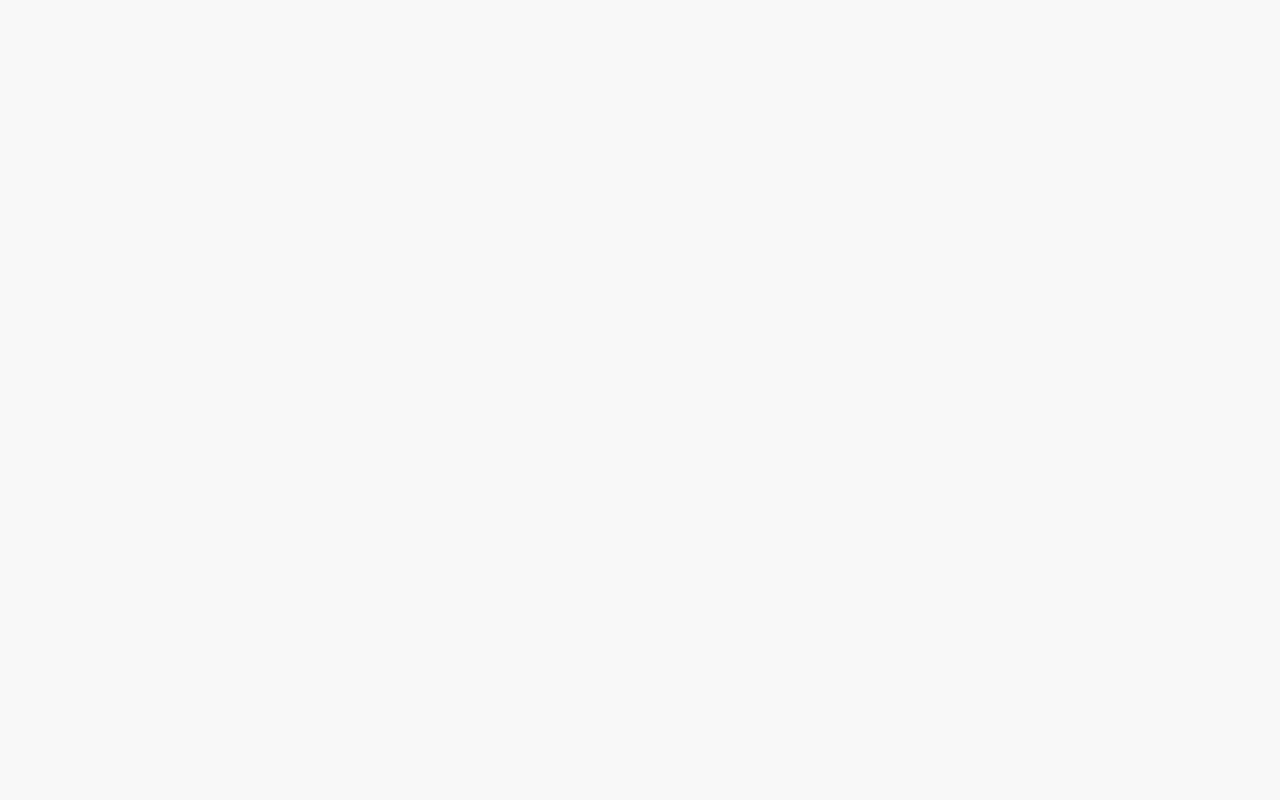
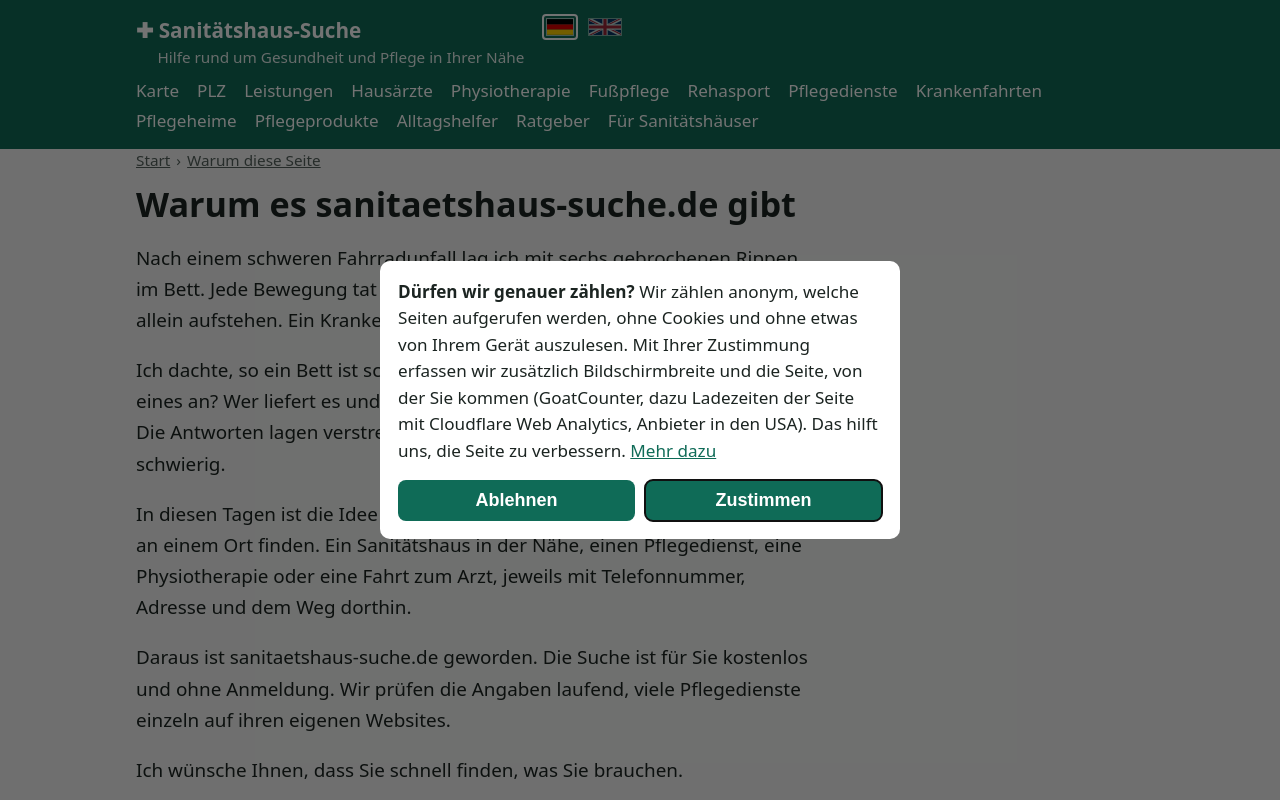
Before and after one commit to seeger2000-collab/sanitaetshaus-verzeichnis, an Astro site: page /warum in a window 1280 px wide. Before the commit this address had no page. Shown: the top 800 px of the page. Built offline with nearby package versions, Linux system fonts and the light colour scheme; Astro itself is replaced by a stand-in of ours.

Commit message:
Neue Seite „Warum es sanitaetshaus-suche.de gibt“ (Text von JS freigegeben), Link im Fußbereich neben dem Impressum
Co-Authored-By: Claude Opus 5.5 <noreply@anthropic.com>
Claude-Session: https://claude.ai/code/session_017JWXoH7pwPkKmuR6HrCrnx

```diff
--- a/src/layouts/Base.astro
+++ b/src/layouts/Base.astro
@@ -89,7 +89,7 @@ if (crumbs.length) ld.push({
       <div class="wrap">
         <p set:html={fmt(T.footerData, { osm: `<a href="https://www.openstreetmap.org/copyright">${T.osmContributors}</a>`, date: new Date(meta.osmFetchedAt).toLocaleDateString(T.dateLocale, { day: 'numeric', month: 'long', year: 'numeric' }) })} />
         {de ? <>{(AFFILIATE.amazonTag || AFFILIATE.pflegeboxUrl || AFFILIATE.sanishopUrl || AFFILIATE.hausnotrufUrl) && <p>Mit „Werbung“ gekennzeichnete Links sind Partnerlinks. Kaufen Sie darüber, erhalten wir eine Provision, für Sie ändert sich der Preis nicht.{AFFILIATE.amazonTag && ' Als Amazon-Partner verdienen wir an qualifizierten Verkäufen.'}</p>}
-        <p><a href={u('/ueber/')}>So entstehen die Daten</a> · <a href={u('/bundesland/')}>Bundesländer</a> · <a href={u('/eintrag/')}>Eintrag ergänzen oder melden</a> · <a href={u('/fuer-sanitaetshaeuser/')}>Für Betriebe</a> · <a href={u('/impressum/')}>Impressum</a> · <a href={u('/datenschutz/')}>Datenschutz</a> · <a href="#statistik" id="stat-settings">Statistik-Einstellungen</a></p></>
+        <p><a href={u('/ueber/')}>So entstehen die Daten</a> · <a href={u('/bundesland/')}>Bundesländer</a> · <a href={u('/eintrag/')}>Eintrag ergänzen oder melden</a> · <a href={u('/fuer-sanitaetshaeuser/')}>Für Betriebe</a> · <a href={u('/warum/')}>Warum diese Seite</a> · <a href={u('/impressum/')}>Impressum</a> · <a href={u('/datenschutz/')}>Datenschutz</a> · <a href="#statistik" id="stat-settings">Statistik-Einstellungen</a></p></>
         : <><p>{T.legalNote}</p><p><a href={u('/')} hreflang="de" lang="de">Deutsche Version</a> · <a href={u('/impressum/')} hreflang="de">Legal notice (Impressum)</a> · <a href={u('/datenschutz/')} hreflang="de">Privacy policy (Datenschutz)</a> · <a href={u('/eintrag/')} hreflang="de">Correct or add an entry (in German)</a> · <a href="#statistik" id="stat-settings">{T.stat.settings}</a></p></>}
       </div>
     </footer>
--- /dev/null
+++ b/src/pages/warum.astro
@@ -0,0 +1,19 @@
+---
+// „Warum es diese Seite gibt“: die Geschichte von JS (Text freigegeben von JS). Nur Deutsch (Regel: nur Startseite und Kategorieseiten übersetzt).
+import Base from '../layouts/Base.astro';
+import { u } from '../lib/url';
+---
+<Base title="Warum es sanitaetshaus-suche.de gibt" description="Nach einem Fahrradunfall mit sechs gebrochenen Rippen war ein Krankenbett schwer zu finden. Daraus entstand die Idee, Hilfe in der Nähe an einem Ort zu bündeln." crumbs={[{ href: '/warum/', label: 'Warum diese Seite' }]}>
+  <article class="warum">
+    <h1>Warum es sanitaetshaus-suche.de gibt</h1>
+    <p>Nach einem schweren Fahrradunfall lag ich mit sechs gebrochenen Rippen im Bett. Jede Bewegung tat weh, und wegen der Rippen konnte ich nicht allein aufstehen. Ein Krankenbett hätte mir vieles leichter gemacht.</p>
+    <p>Ich dachte, so ein Bett ist schnell gefunden. Das war es nicht. Wer bietet eines an? Wer liefert es und baut es auf? Was übernimmt die Krankenkasse? Die Antworten lagen verstreut auf vielen Websites, und die Abstimmung war schwierig.</p>
+    <p>In diesen Tagen ist die Idee entstanden: Wer plötzlich Hilfe braucht, soll sie an einem Ort finden. Ein Sanitätshaus in der Nähe, einen Pflegedienst, eine Physiotherapie oder eine Fahrt zum Arzt, jeweils mit Telefonnummer, Adresse und dem Weg dorthin.</p>
+    <p>Daraus ist sanitaetshaus-suche.de geworden. Die Suche ist für Sie kostenlos und ohne Anmeldung. Wir prüfen die Angaben laufend, viele Pflegedienste einzeln auf ihren eigenen Websites.</p>
+    <p>Ich wünsche Ihnen, dass Sie schnell finden, was Sie brauchen.</p>
+    <p><a class="btn" href={u('/')}>Zur Suche</a></p>
+    <h2>Für Betriebe</h2>
+    <p>Sie führen ein Sanitätshaus, einen Pflegedienst oder eine Praxis und Ihr Betrieb fehlt oder etwas stimmt nicht? Melden Sie es uns über <a href={u('/eintrag/')}>Eintrag ergänzen oder melden</a>. Der Eintrag ist kostenlos. Mehr zu bestätigten und hervorgehobenen Einträgen finden Sie unter <a href={u('/fuer-sanitaetshaeuser/')}>Für Betriebe</a>.</p>
+  </article>
+</Base>
+<style>.warum { max-width: 680px; } .warum p { font-size: 1.05rem; line-height: 1.65; }</style>
```
